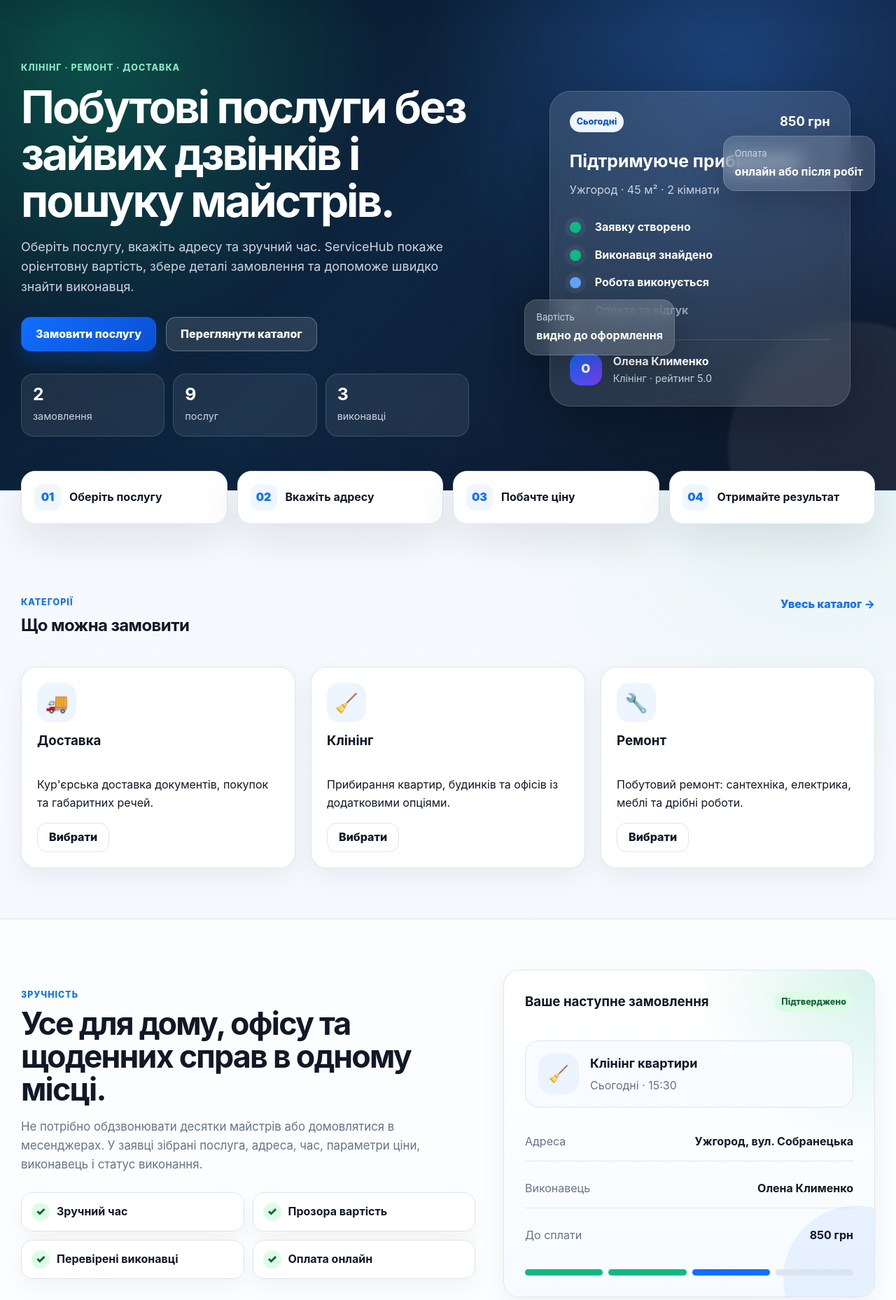
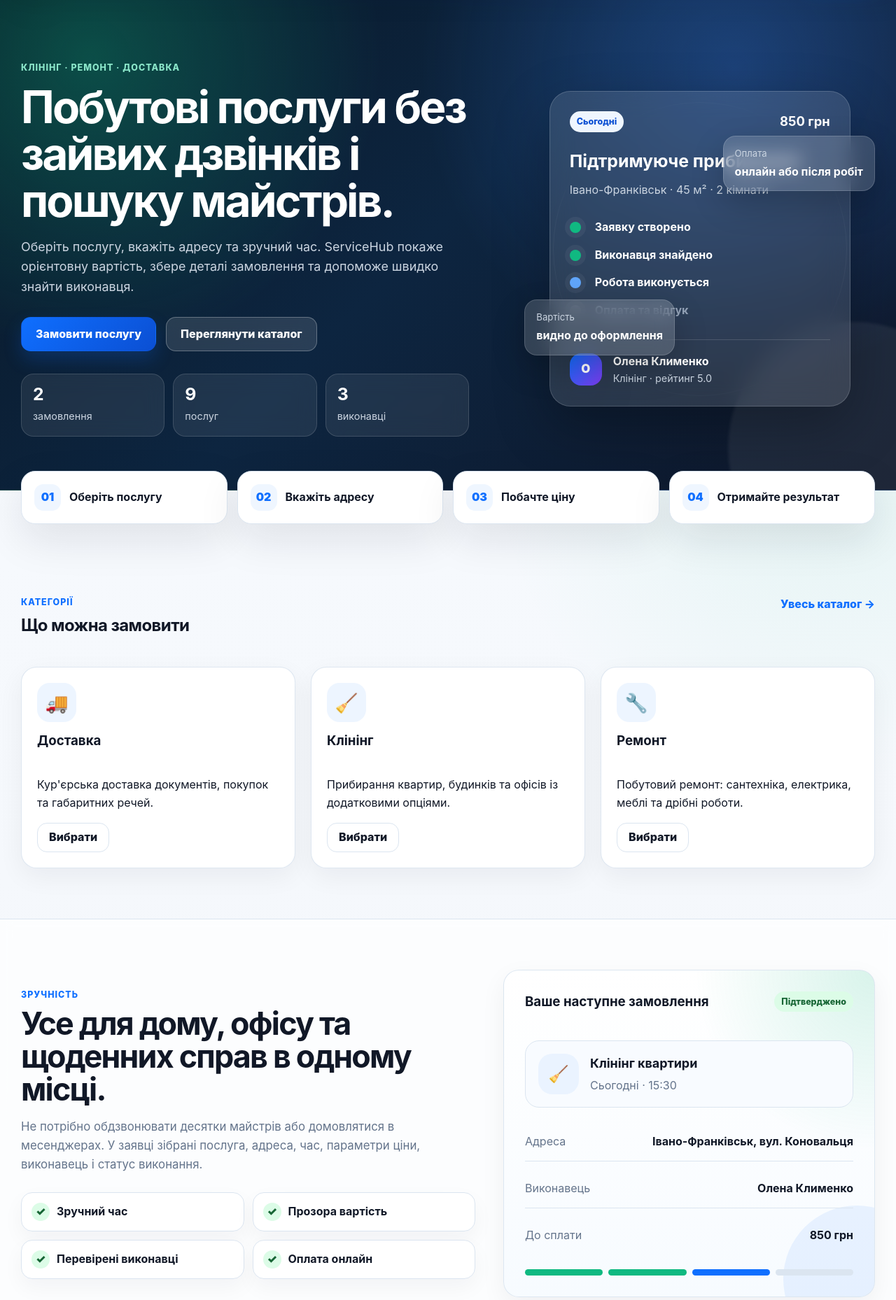
Before and after one commit to CesarMillan-hub/home-services-platform, a Flask app: page / in a window 1280 px wide. Shown: the part 78-1936 px from the top of the page at 70% size. Run offline with Flask 3, Linux system fonts and the light colour scheme; data comes from the database, SQL or seed files in the repository.

Commit message:
Update location details in home.html

```diff
--- a/templates/home.html
+++ b/templates/home.html
@@ -30,7 +30,7 @@
                     <strong>850 грн</strong>
                 </div>
                 <h3>Підтримуюче прибирання</h3>
-                <p>Ужгород · 45 м² · 2 кімнати</p>
+                <p>Івано-Франківськ · 45 м² · 2 кімнати</p>
                 <div class="status-track">
                     <div class="is-complete"><span></span><strong>Заявку створено</strong></div>
                     <div class="is-complete"><span></span><strong>Виконавця знайдено</strong></div>
@@ -111,7 +111,7 @@
                 </div>
             </div>
             <div class="next-order-info">
-                <div><span>Адреса</span><strong>Ужгород, вул. Собранецька</strong></div>
+                <div><span>Адреса</span><strong>Івано-Франківськ, вул. Коновальця</strong></div>
                 <div><span>Виконавець</span><strong>Олена Клименко</strong></div>
                 <div><span>До сплати</span><strong>850 грн</strong></div>
             </div>
```
